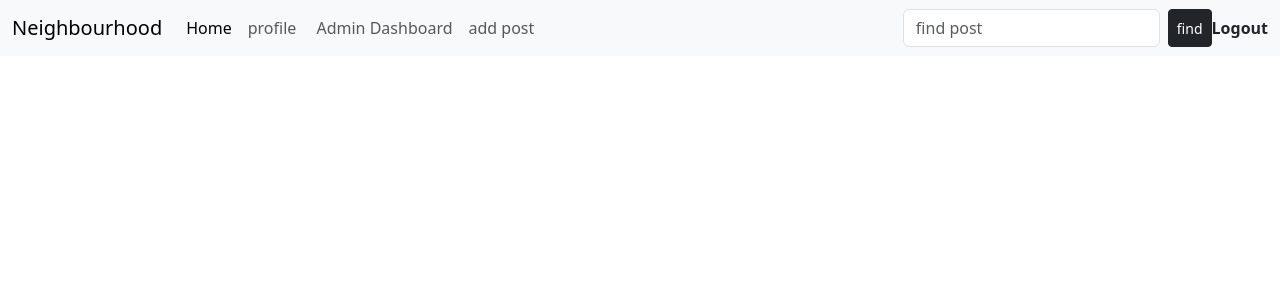
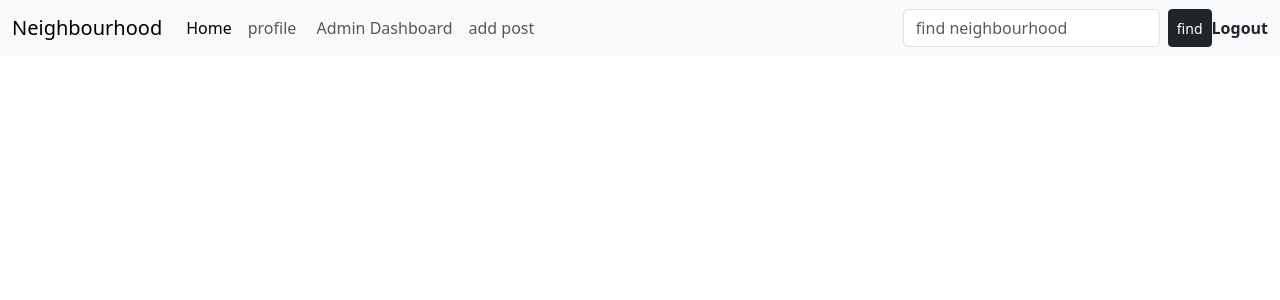
Before and after one commit to silvianjoki/neighbourhood, a Django app: page /home/ in a window 1280 px wide. Shown: the top 300 px of the page. Run offline with Django 4.2, Linux system fonts and the light colour scheme; the visitor is signed in with stand-in values (Sample User, id 1); data that the repository does not hold is empty; some libraries are stand-ins or nearby versions; some web fonts are replaced.

Commit message:
add search functionality

```diff
--- a/neighbourApp/templates/navbar.html
+++ b/neighbourApp/templates/navbar.html
@@ -24,7 +24,7 @@
             </ul>
         </div>
         <form class="d-flex">
-            <input class="form-control me-2" type="search" placeholder="find post" aria-label="Search">
+            <input class="form-control me-2" type="search" placeholder="find neighbourhood" name='neighbourhood' aria-label="Search">
             <button class="btn btn-sm btn-dark" type="submit">find</button>
         </form>
         <div class="d-flex align-items-center">
--- a/neighbourApp/views.py
+++ b/neighbourApp/views.py
@@ -4,6 +4,7 @@
 from django.http  import HttpResponse, HttpResponseRedirect, Http404
 from django.contrib.auth.decorators import login_required
 from django.urls import reverse
+from requests import post
 from .forms import PostForm, ProfileForm, BusinessForm, NeighbourhoodForm
 
 from .models import Profile, Neighbourhood,Business,Post
@@ -57,3 +58,13 @@
         form = PostForm()
 
     return render(request, 'add_post.html', {'form': form })
+
+@login_required(login_url='/accounts/login/')
+def search(request):
+    if 'neighbourhood' in request.GET and request.GET["neighbourhood"]:
+        neighbourhood = request.GET.get('neighbourhood')
+        searchname= Post.search_by_neighbourhood(neighbourhood)
+        message = f"{neighbourhood}"
+        return render(request, 'search.html',{"message":message, "neighbourhood":searchname})
+    else:
+        return render(request, 'search.html')
```
